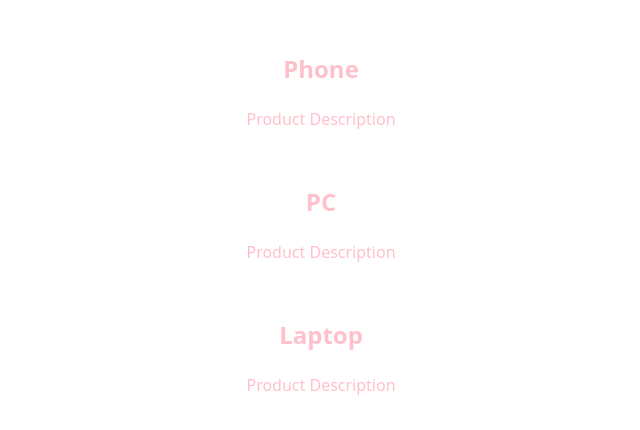
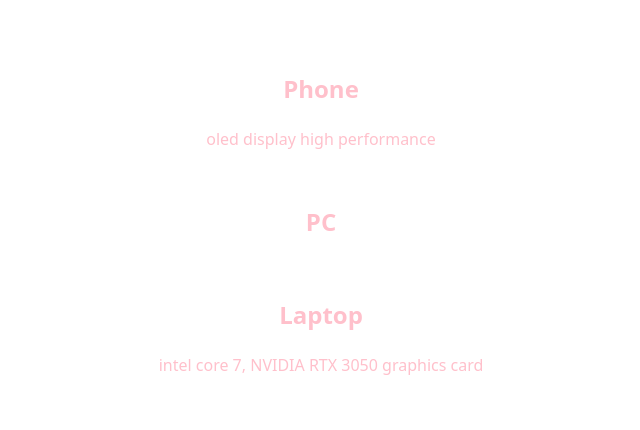
Before and after one commit to Mudassar123khan/LearningReact, a React (Vite) app in the folder react-app/: page / in a window 1280 px wide. Shown: the part 178-608 px from the top of the page, without its empty margins (319-959 px from the left). Built offline with nearby package versions, Linux system fonts and the light colour scheme.

Commit message:
This is how we pass arrays and objects in props

```diff
--- a/react-app/src/Product.jsx
+++ b/react-app/src/Product.jsx
@@ -1,9 +1,9 @@
 import "./Product.css"
-function Product({title}){
+function Product({title,features}){
     return (
         <div className="Product">
         <h2>{title}</h2>
-        <p>Product Description</p>
+        <p>{features}</p>
         </div>
     );
 }
--- a/react-app/src/ProductTab.jsx
+++ b/react-app/src/ProductTab.jsx
@@ -3,9 +3,9 @@
 function ProductTab(){
     return (
         <>
-        <Product title="Phone"/>
-        <Product title="PC"/>
-        <Product title="Laptop"/>
+        <Product title="Phone" features={[" oled display"," high performance"]}/>
+        <Product title="PC"  />
+        <Product title="Laptop" features={["intel core 7",", NVIDIA RTX 3050 graphics card"]}/>
         </>
     );
 }
```
